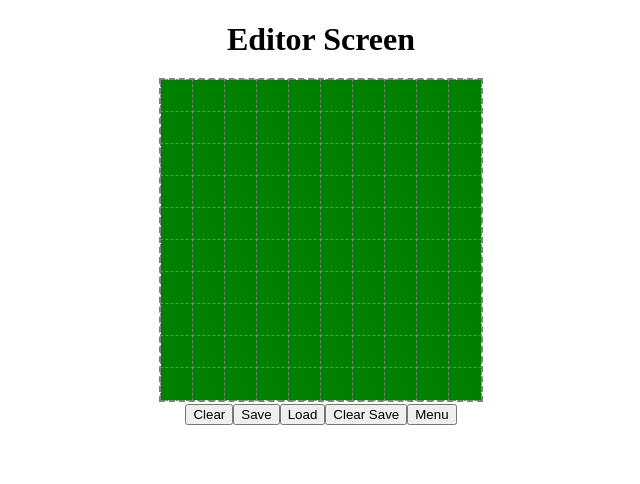
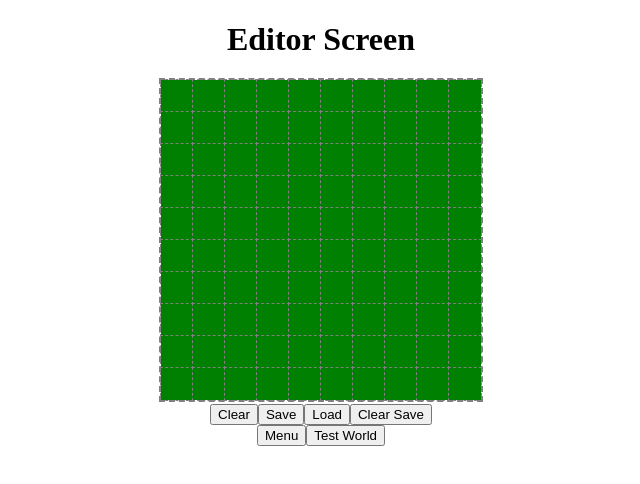
Before and after one commit to koutsenko/vas3k-gamejam-V, a React app: page / in a window 1280 px wide. Shown: the top 484 px of the page, without its empty margins (319-959 px from the left). Built offline with nearby package versions, Linux system fonts and the light colour scheme.

Commit message:
Test world feature

```diff
--- a/src/components/App.tsx
+++ b/src/components/App.tsx
@@ -2,9 +2,10 @@ import React, { useState } from "react";
 import MenuScreen from "../screens/MenuScreen";
 import GameScreen from "../screens/GameScreen";
 import GameOverScreen from "../screens/GameOverScreen";
-import { IS_DEV } from "../common/consts";
+import { IS_DEV, emptyWorld } from "../common/consts";
 import { EGameStatus } from "../common/enums";
 import EditorScreen from "../screens/EditorScreen";
+import { IWorld } from "../common/models";
 
 /**
  * Начальный статус игры в режиме разработки.
@@ -13,6 +14,7 @@ const initialStatus = IS_DEV ? EGameStatus.EDITOR : EGameStatus.MENU;
 
 export function App() {
   const [status, setStatus] = useState(initialStatus);
+  const [world, setWorld] = useState<IWorld>(emptyWorld);
 
   const startGame = () => {
     setStatus(EGameStatus.PLAYING);
@@ -26,12 +28,17 @@ export function App() {
     setStatus(EGameStatus.MENU);
   };
 
+  const testWorld = (world: IWorld) => {
+    setWorld(world);
+    setStatus(EGameStatus.PLAYING);
+  };
+
   if (status === EGameStatus.MENU) {
     return <MenuScreen onStartGame={startGame} onOpenEditor={openEditor} />;
   } else if (status === EGameStatus.PLAYING) {
-    return <GameScreen />;
+    return <GameScreen world={world} />;
   } else if (status === EGameStatus.EDITOR) {
-    return <EditorScreen onOpenMenu={openMenu} />;
+    return <EditorScreen onTestWorld={testWorld} onOpenMenu={openMenu} />;
   } else {
     return <GameOverScreen />;
   }
--- a/src/screens/EditorScreen.tsx
+++ b/src/screens/EditorScreen.tsx
@@ -1,7 +1,7 @@
-import React from "react";
+import React, { useCallback } from "react";
 import GameField from "../components/GameField";
 import { useWorld } from "../hooks/useWorld";
-import { TSize } from "../common/models";
+import { TSize, IWorld } from "../common/models";
 import { ContainerStyled } from "./styles";
 import { ECellType } from "../common/enums";
 
@@ -9,15 +9,17 @@ const size: TSize = [10, 10];
 
 /**
  * @prop onOpenMenu Обработчик перехода в игровое меню.
+ * @prop onTestWorld Обработчик переход в режим тестирования мира.
  */
 interface IProps {
   onOpenMenu: () => void;
+  onTestWorld: (world: IWorld) => void;
 }
 
 /**
  * Экран "редактор".
  */
-export default function EditorScreen({ onOpenMenu }: IProps) {
+export default function EditorScreen({ onOpenMenu, onTestWorld }: IProps) {
   const { world, setWorld, save, load, clear, clearSave } = useWorld(size);
 
   /**
@@ -37,6 +39,20 @@ export default function EditorScreen({ onOpenMenu }: IProps) {
     setWorld({ ...world, map });
   };
 
+  /**
+   * Обработчик выхода в меню.
+   */
+  const handleOpenMenu = () => {
+    onOpenMenu();
+  };
+
+  /**
+   * Обработчик клика на кнопку тестирования мира.
+   */
+  const handleTestWorld = useCallback(() => {
+    onTestWorld(world);
+  }, [world]);
+
   return (
     <ContainerStyled>
       <h1>Editor Screen</h1>
@@ -46,7 +62,10 @@ export default function EditorScreen({ onOpenMenu }: IProps) {
         <button onClick={save}>Save</button>
         <button onClick={load}>Load</button>
         <button onClick={clearSave}>Clear Save</button>
-        <button onClick={onOpenMenu}>Menu</button>
+      </div>
+      <div>
+        <button onClick={handleOpenMenu}>Menu</button>
+        <button onClick={handleTestWorld}>Test World</button>
       </div>
     </ContainerStyled>
   );
--- a/src/screens/GameScreen.tsx
+++ b/src/screens/GameScreen.tsx
@@ -1,17 +1,20 @@
 import React from "react";
 import GameField from "../components/GameField";
-import { emptyWorld } from "../common/consts";
 
 import { ContainerStyled } from "./styles";
-import { cloneDeep } from "../common/utils";
+import { IWorld } from "../common/models";
+
+/**
+ * @param world Игровой мир.
+ */
+interface IProps {
+  world: IWorld;
+}
 
 /**
  * Экран "игра".
  */
-export default function GameScreen() {
-  // TODO Загружать мир из json.
-  const world = cloneDeep(emptyWorld);
-
+export default function GameScreen({ world }: IProps) {
   return (
     <ContainerStyled>
       <h1>Game Screen</h1>
```
